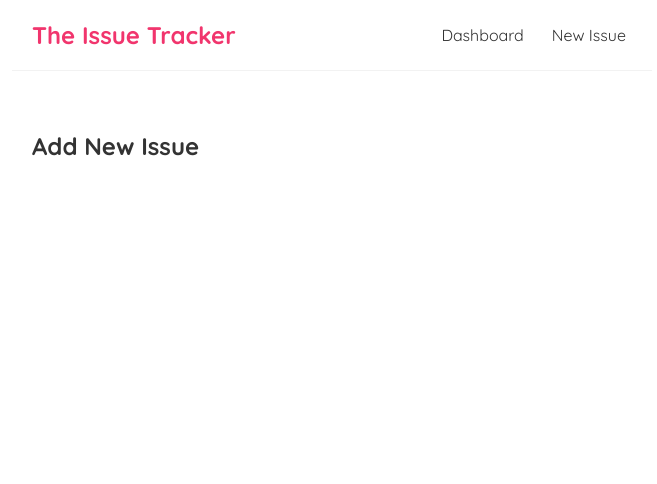
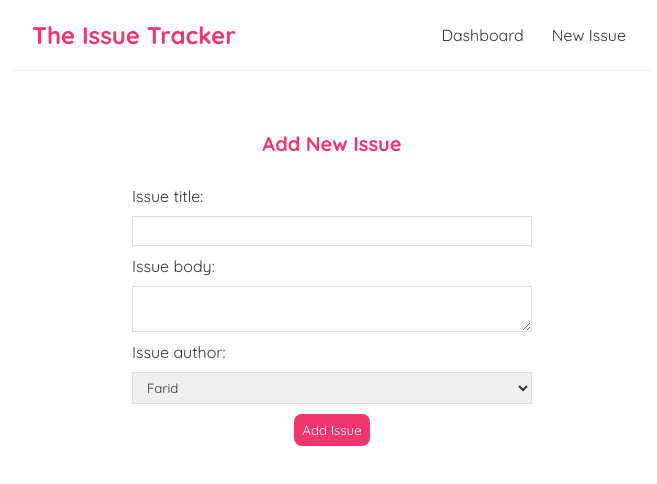
Before and after one commit to AimanFred/bug-tracker, a React (Create React App) app: page /create in a window 1280 px wide. Shown: the top 484 px of the page, without its empty margins (308-965 px from the left). Built offline with nearby package versions, Linux system fonts and the light colour scheme.

Commit message:
add form in Create component and set onChange method

```diff
--- a/src/Create.js
+++ b/src/Create.js
@@ -1,7 +1,39 @@
+import { useState } from "react";
+
 const Create = () => {
+  const [title, setTitle] = useState("");
+  const [body, setBody] = useState("");
+  const [author, setAuthor] = useState("Farid");
+
   return (
     <div className="create">
       <h2>Add New Issue</h2>
+      <form>
+        <label>Issue title:</label>
+        <input
+          type="text"
+          required
+          value={title}
+          onChange={(e) => setTitle(e.target.value)}
+          />
+        <label>Issue body:</label>
+        <textarea
+          required
+          value={body}
+          onChange={(e) => setBody(e.target.value)}
+          >
+        </textarea>
+        <label>Issue author:</label>
+        <select
+          value={author}
+          onChange={(e) => setAuthor(e.target.value)}
+          >
+          <option value="Farid">Farid</option>
+          <option value="Haziq">Haziq</option>
+          <option value="Banidom">Banidom</option>
+        </select>
+        <button>Add Issue</button>
+      </form>
     </div>
    );
 }
--- a/src/index.css
+++ b/src/index.css
@@ -65,3 +65,34 @@
   border-radius: 8px;
   cursor: pointer;
 }
+/* create new blog form */
+.create {
+  max-width: 400px;
+  margin: 0 auto;
+  text-align: center;
+}
+.create label {
+  text-align: left;
+  display: block;
+}
+.create h2 {
+  font-size: 20px;
+  color: #f1356d;
+  margin-bottom: 30px;
+}
+.create input, .create textarea, .create select {
+  width: 100%;
+  padding: 6px 10px;
+  margin: 10px 0;
+  border: 1px solid #ddd;
+  box-sizing: border-box;
+  display: block;
+}
+.create button {
+  background: #f1356d;
+  color: #fff;
+  border: 0;
+  padding: 8px;
+  border-radius: 8px;
+  cursor: pointer;
+}
```
